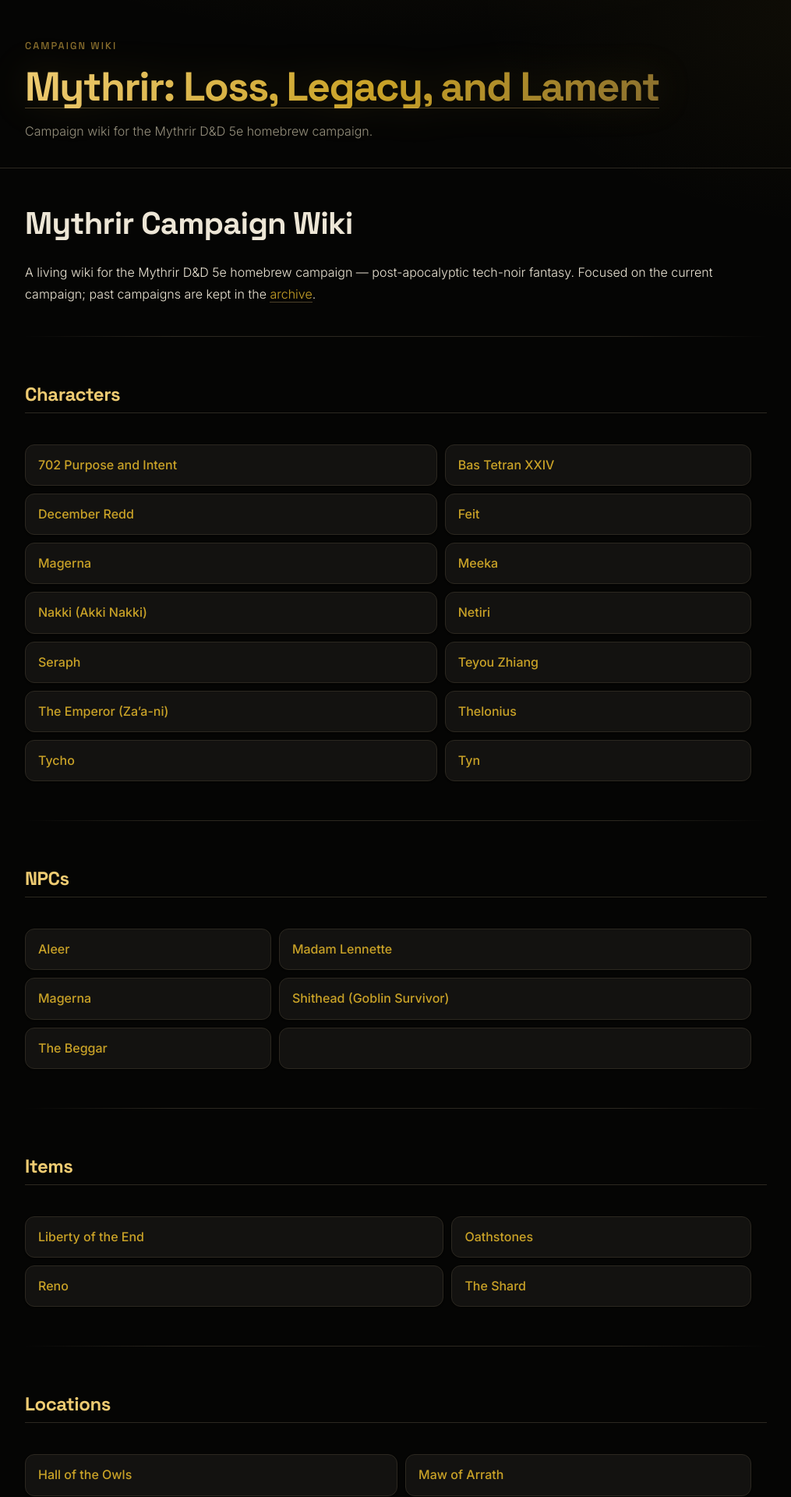
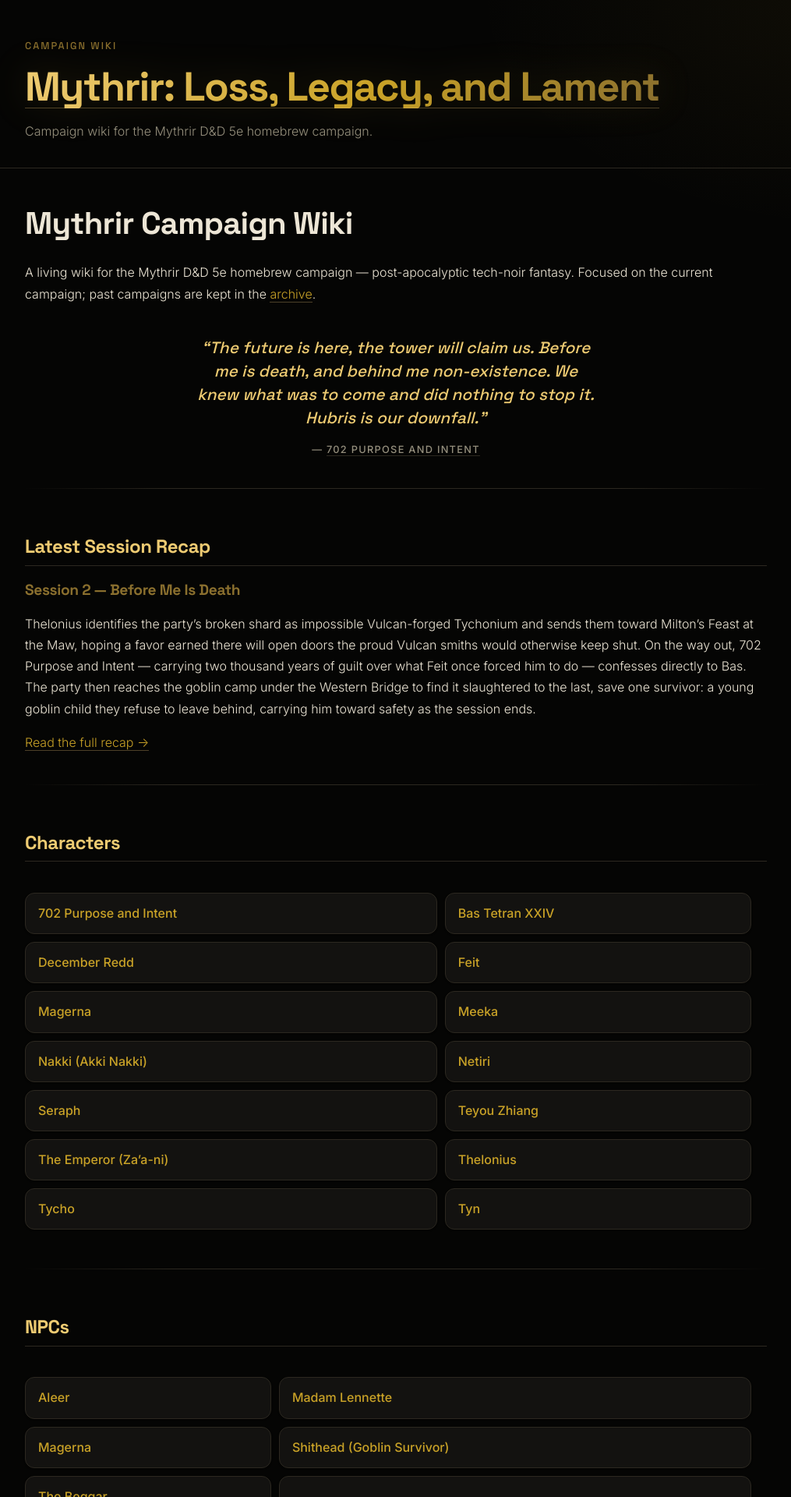
Before and after one commit to eskyuji/loss-legacy-lament, a Jekyll site: the page built from index.md, in a window 1280 px wide. Shown: the top 1920 px of the page at 78% size, without its empty margins (132-1147 px from the left). Built offline with Jekyll 4.4.1, drawn with Linux system fonts in a browser that asks for light colours.

Commit message:
Rename Session 2 to 'Before Me Is Death' and abridge homepage recap to a high-level summary

```diff
--- a/assets/css/style.css
+++ b/assets/css/style.css
@@ -154,6 +154,45 @@ blockquote {
   border-radius: 0 var(--radius) var(--radius) 0;
 }
 
+blockquote.pull-quote {
+  border-left: none;
+  background: none;
+  padding: 0;
+  margin: 2.5em auto;
+  max-width: 52ch;
+  text-align: center;
+}
+
+blockquote.pull-quote p {
+  font-family: var(--font-display);
+  font-size: 1.3rem;
+  font-weight: 500;
+  font-style: italic;
+  color: var(--gold-bright);
+  line-height: 1.45;
+  margin: 0 0 0.8em;
+}
+
+blockquote.pull-quote p:last-child {
+  font-family: var(--font-body);
+  font-size: 0.8rem;
+  font-weight: 500;
+  font-style: normal;
+  letter-spacing: 0.1em;
+  text-transform: uppercase;
+  color: var(--text-muted);
+  margin: 0;
+}
+
+blockquote.pull-quote p:last-child a {
+  color: var(--text-muted);
+  border-bottom-color: var(--border);
+}
+blockquote.pull-quote p:last-child a:hover {
+  color: var(--gold-bright);
+  border-bottom-color: var(--gold-bright);
+}
+
 code {
   background: var(--bg-elevated);
   border: 1px solid var(--border);
--- a/index.md
+++ b/index.md
@@ -5,6 +5,21 @@ title: "Mythrir: Loss, Legacy, and Lament"
 # Mythrir Campaign Wiki
 
 A living wiki for the Mythrir D&D 5e homebrew campaign — post-apocalyptic tech-noir fantasy. Focused on the current campaign; past campaigns are kept in the [archive](archive/).
+
+> "The future is here, the tower will claim us. Before me is death, and behind me non-existence. We knew what was to come and did nothing to stop it. Hubris is our downfall."
+>
+> — [702 Purpose and Intent](Characters/702%20Purpose%20and%20Intent)
+{: .pull-quote}
+
+---
+
+## Latest Session Recap
+
+### Session 2 — Before Me Is Death
+
+Thelonius identifies the party's broken shard as impossible Vulcan-forged Tychonium and sends them toward Milton's Feast at the Maw, hoping a favor earned there will open doors the proud Vulcan smiths would otherwise keep shut. On the way out, 702 Purpose and Intent — carrying two thousand years of guilt over what Feit once forced him to do — confesses directly to Bas. The party then reaches the goblin camp under the Western Bridge to find it slaughtered to the last, save one survivor: a young goblin child they refuse to leave behind, carrying him toward safety as the session ends.
+
+[Read the full recap →](Sessions/Recaps)
 
 ---
 
@@ -67,7 +82,8 @@ A living wiki for the Mythrir D&D 5e homebrew campaign — post-apocalyptic tech
 
 | | |
 |---|---|
-| [Campaign 5 — Loss, Legacy, and Lament](Sessions/Campaign%205%20-%20Loss,%20Legacy,%20and%20Lament%20-%20Overall%20Summary) | [Overall History Executive Summary](Sessions/Mythrir%20%E2%80%94%20Overall%20History%20Executive%20Summary) |
+| [Session Recaps](Sessions/Recaps) | [Campaign 5 — Loss, Legacy, and Lament](Sessions/Campaign%205%20-%20Loss,%20Legacy,%20and%20Lament%20-%20Overall%20Summary) |
+| [Overall History Executive Summary](Sessions/Mythrir%20%E2%80%94%20Overall%20History%20Executive%20Summary) | |
 {: .link-grid}
 
 ---
```
Also changed, not shown: Characters/Bas Tetran XXIV.md (+1 -1 lines), Sessions/Campaign 5 - Loss, Legacy, and Lament - Overall Summary.md (+1 -1 lines), Sessions/Recaps.md (added, +19 -0 lines).
